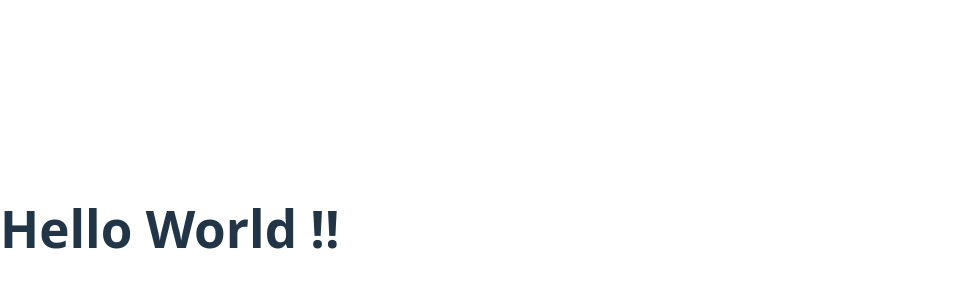
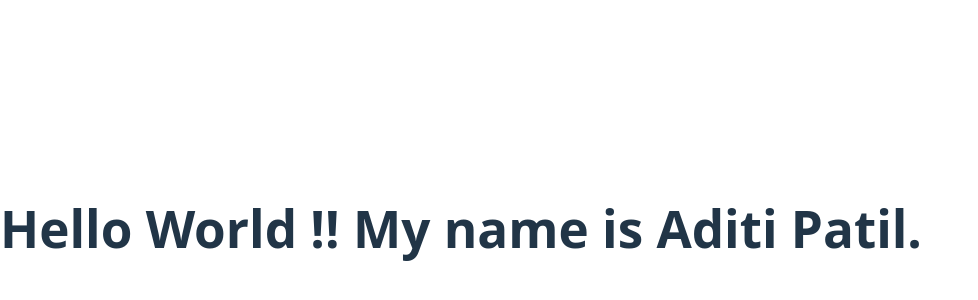
Before and after one commit to vinayakom/react-aditi, a React (Vite) app: page / in a window 1280 px wide. Shown: the part 172-472 px from the top of the page, without its empty margins (0-978 px from the left). Built offline with nearby package versions, Linux system fonts and the light colour scheme.

Commit message:
Updated App.jsx
Added Aditi Patil

```diff
--- a/src/App.jsx
+++ b/src/App.jsx
@@ -1,3 +1,3 @@
 export const App = () => {
-  return <h1>Hello World !!</h1>;
+  return <h1>Hello World !! My name is Aditi Patil.</h1>;
 };
```
